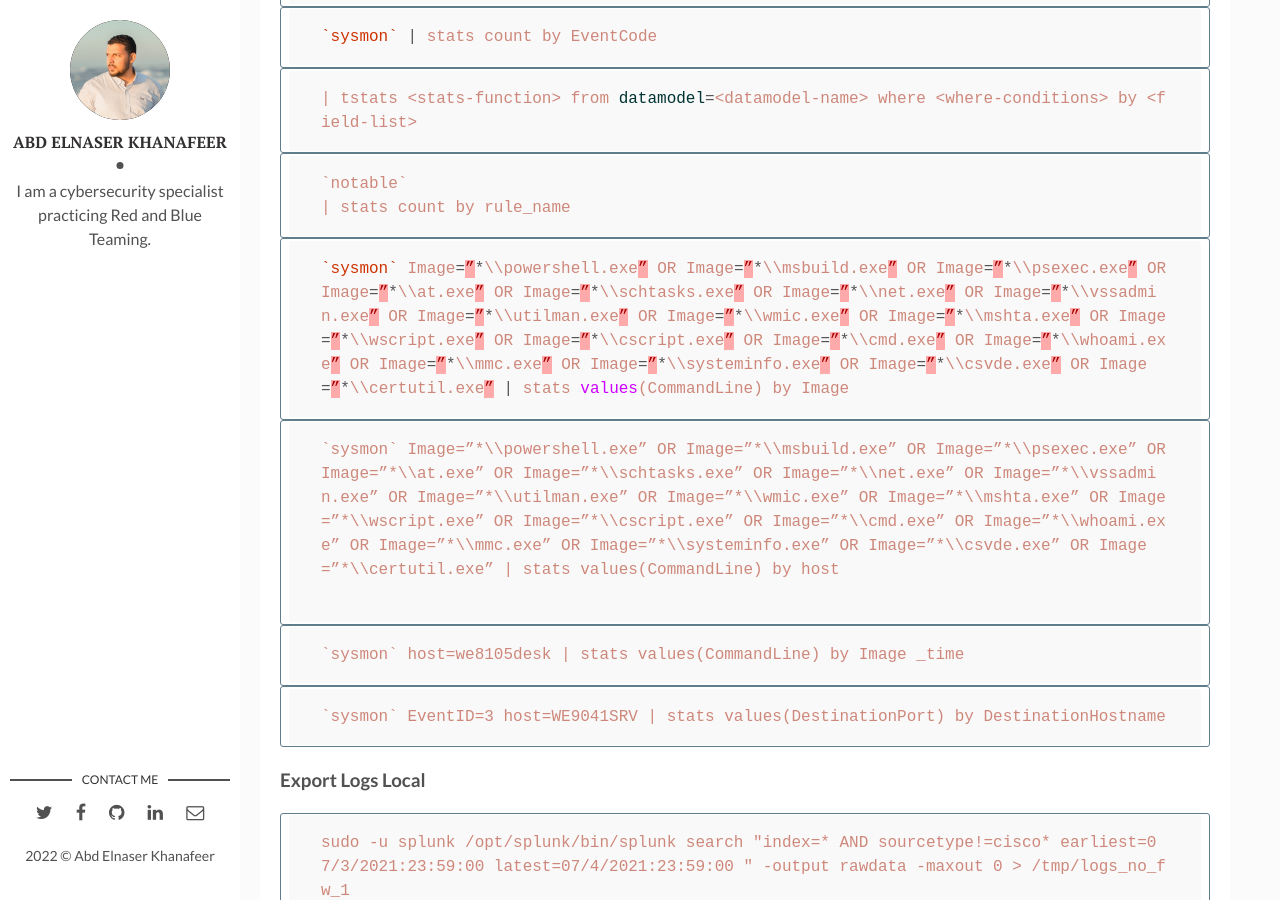
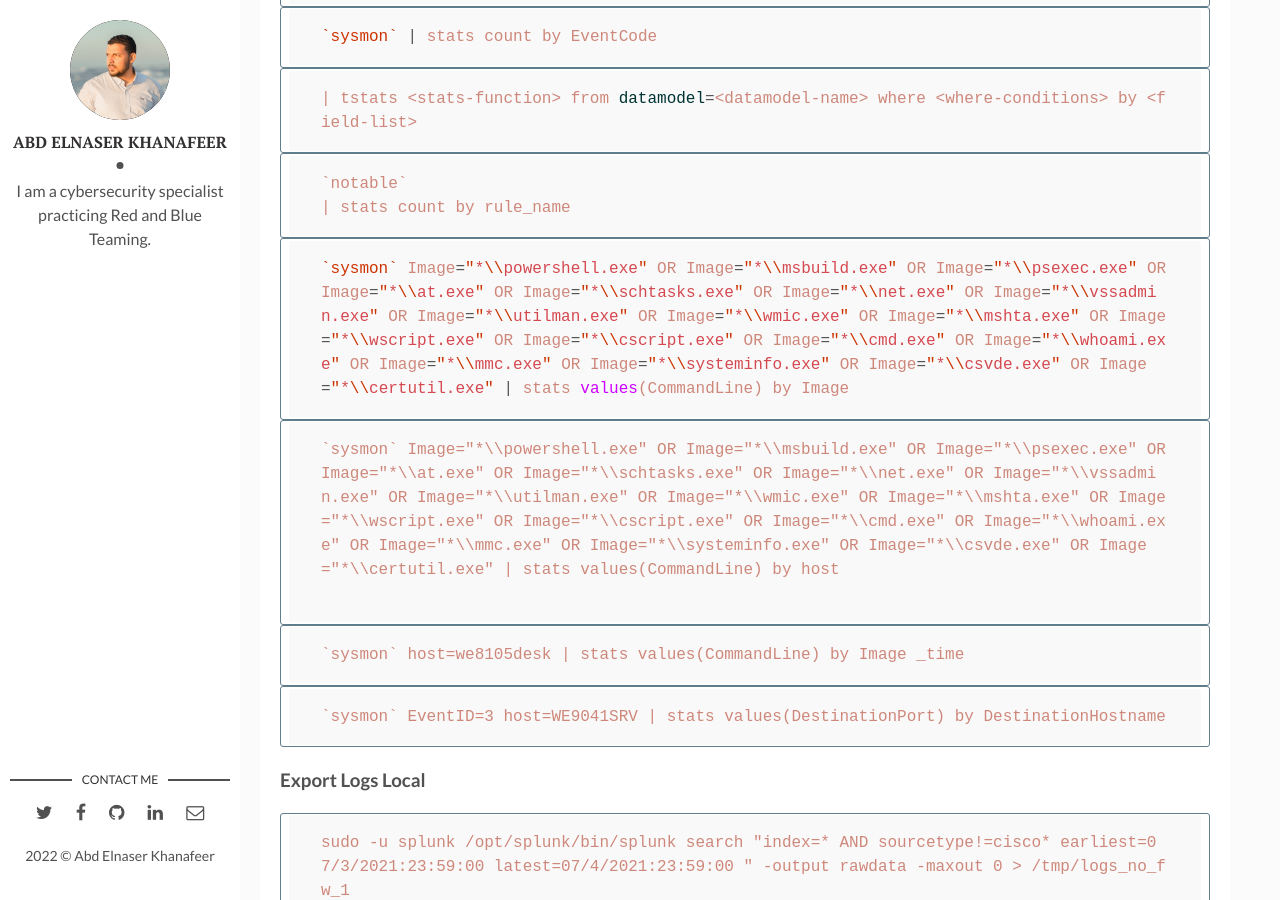
Before and after one commit to khanafeer/khanafeer, a Jekyll site: the page built from _posts/2022-6-3-splunk-cheat-sheet.markdown, in a window 1280 px wide and 900 px high, scrolled down 594 px. Built offline with Jekyll 4.4.1, drawn with Linux system fonts in a browser that asks for light colours.

````diff
--- a/_posts/2022-6-3-splunk-cheat-sheet.markdown
+++ b/_posts/2022-6-3-splunk-cheat-sheet.markdown
@@ -43,11 +43,11 @@ List Source Types Metadata by index in time intervals
 ```
 
 ```python
-`sysmon` Image=”*\\powershell.exe” OR Image=”*\\msbuild.exe” OR Image=”*\\psexec.exe” OR Image=”*\\at.exe” OR Image=”*\\schtasks.exe” OR Image=”*\\net.exe” OR Image=”*\\vssadmin.exe” OR Image=”*\\utilman.exe” OR Image=”*\\wmic.exe” OR Image=”*\\mshta.exe” OR Image=”*\\wscript.exe” OR Image=”*\\cscript.exe” OR Image=”*\\cmd.exe” OR Image=”*\\whoami.exe” OR Image=”*\\mmc.exe” OR Image=”*\\systeminfo.exe” OR Image=”*\\csvde.exe” OR Image=”*\\certutil.exe” | stats values(CommandLine) by Image
+`sysmon` Image="*\\powershell.exe" OR Image="*\\msbuild.exe" OR Image="*\\psexec.exe" OR Image="*\\at.exe" OR Image="*\\schtasks.exe" OR Image="*\\net.exe" OR Image="*\\vssadmin.exe" OR Image="*\\utilman.exe" OR Image="*\\wmic.exe" OR Image="*\\mshta.exe" OR Image="*\\wscript.exe" OR Image="*\\cscript.exe" OR Image="*\\cmd.exe" OR Image="*\\whoami.exe" OR Image="*\\mmc.exe" OR Image="*\\systeminfo.exe" OR Image="*\\csvde.exe" OR Image="*\\certutil.exe" | stats values(CommandLine) by Image
 ```
 
 ```
-`sysmon` Image=”*\\powershell.exe” OR Image=”*\\msbuild.exe” OR Image=”*\\psexec.exe” OR Image=”*\\at.exe” OR Image=”*\\schtasks.exe” OR Image=”*\\net.exe” OR Image=”*\\vssadmin.exe” OR Image=”*\\utilman.exe” OR Image=”*\\wmic.exe” OR Image=”*\\mshta.exe” OR Image=”*\\wscript.exe” OR Image=”*\\cscript.exe” OR Image=”*\\cmd.exe” OR Image=”*\\whoami.exe” OR Image=”*\\mmc.exe” OR Image=”*\\systeminfo.exe” OR Image=”*\\csvde.exe” OR Image=”*\\certutil.exe” | stats values(CommandLine) by host
+`sysmon` Image="*\\powershell.exe" OR Image="*\\msbuild.exe" OR Image="*\\psexec.exe" OR Image="*\\at.exe" OR Image="*\\schtasks.exe" OR Image="*\\net.exe" OR Image="*\\vssadmin.exe" OR Image="*\\utilman.exe" OR Image="*\\wmic.exe" OR Image="*\\mshta.exe" OR Image="*\\wscript.exe" OR Image="*\\cscript.exe" OR Image="*\\cmd.exe" OR Image="*\\whoami.exe" OR Image="*\\mmc.exe" OR Image="*\\systeminfo.exe" OR Image="*\\csvde.exe" OR Image="*\\certutil.exe" | stats values(CommandLine) by host
 
 ```
 
````
